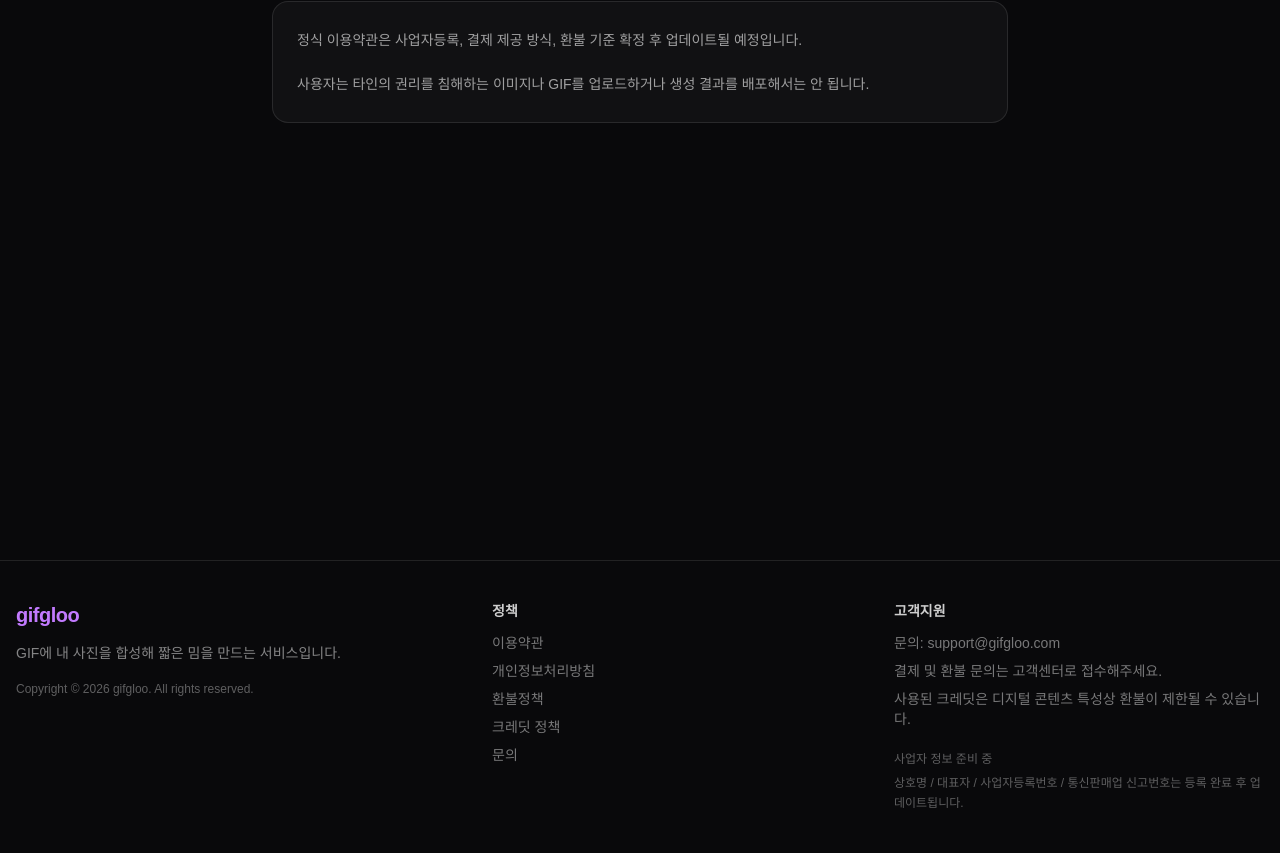
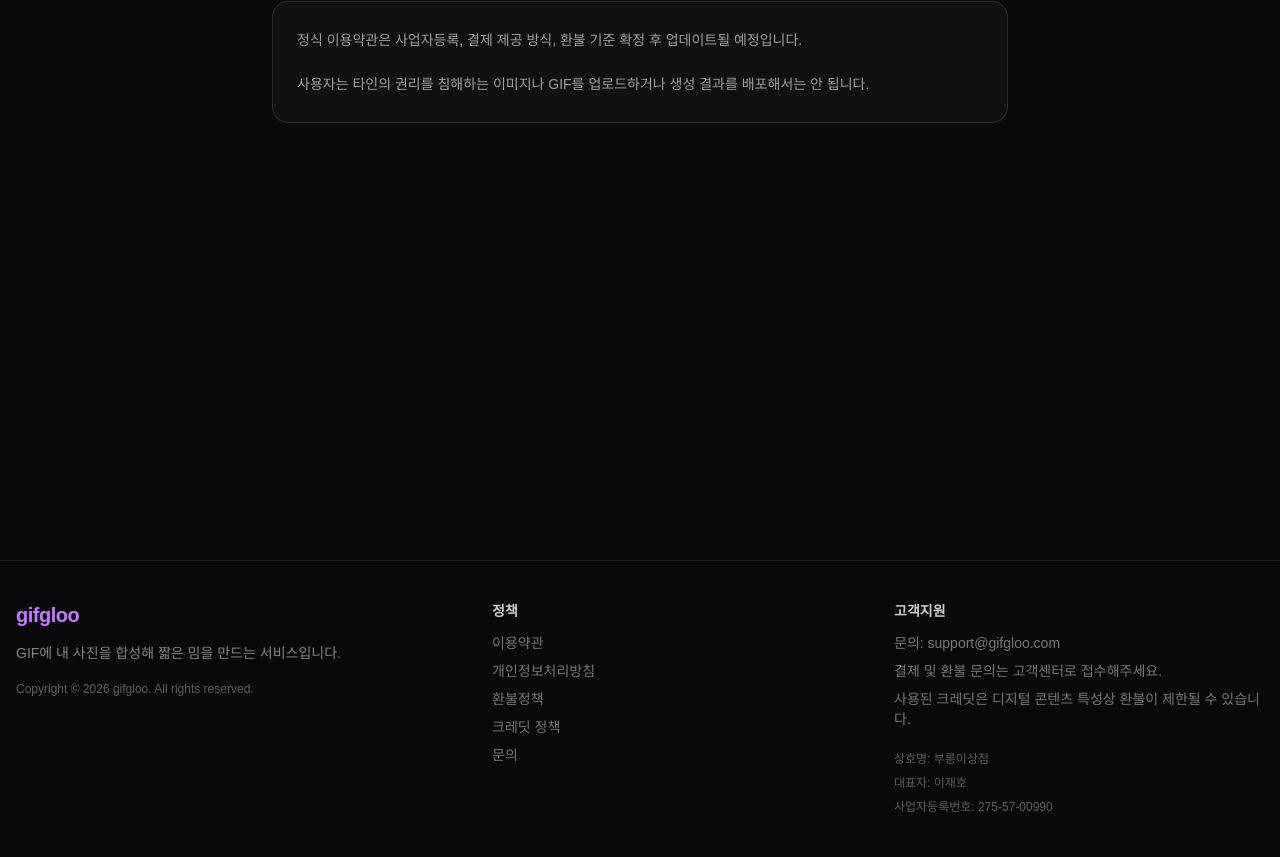
Before and after one commit to gigcot/gifgloo-frontend, a Next.js app: page /terms in a window 1280 px wide. Shown: the part 240-1097 px from the top of the page. Built offline with nearby package versions, Linux system fonts and the light colour scheme.

Commit message:
chore: update ops dashboard and footer

```diff
--- a/app/[...adminPath]/AdminDashboardClient.tsx
+++ b/app/[...adminPath]/AdminDashboardClient.tsx
@@ -7,6 +7,8 @@ type Overview = {
   today_compositions: number;
   today_failed_compositions: number;
   today_payment_amount: number;
+  today_ready_payments: number;
+  today_ready_payment_amount: number;
   today_credit_grants: number;
   missing_credit_candidates: number;
 };
@@ -249,11 +251,17 @@ export function AdminDashboardClient({ adminPath }: { adminPath: string }) {
         </p>
       </section>
 
-      <section className="grid gap-3 sm:grid-cols-2 lg:grid-cols-5">
+      <section className="grid gap-3 sm:grid-cols-2 lg:grid-cols-6">
         {[
-          ["오늘 합성 요청", overview?.today_compositions.toLocaleString() ?? "-"],
+          ["오늘 성공 합성", overview?.today_compositions.toLocaleString() ?? "-"],
           ["오늘 실패 작업", overview?.today_failed_compositions.toLocaleString() ?? "-"],
           ["오늘 결제 금액", overview ? formatWon(overview.today_payment_amount) : "-"],
+          [
+            "결제 확인 대기",
+            overview
+              ? `${overview.today_ready_payments.toLocaleString()}건 / ${formatWon(overview.today_ready_payment_amount)}`
+              : "-",
+          ],
           ["오늘 지급 크레딧", overview?.today_credit_grants.toLocaleString() ?? "-"],
           ["지급 누락 의심", overview?.missing_credit_candidates.toLocaleString() ?? "-"],
         ].map(([label, value]) => (
--- a/shared/ui/Footer.tsx
+++ b/shared/ui/Footer.tsx
@@ -39,8 +39,9 @@ export function Footer() {
             <p>사용된 크레딧은 디지털 콘텐츠 특성상 환불이 제한될 수 있습니다.</p>
           </div>
           <div className="mt-5 space-y-1 text-xs leading-5 text-white/35">
-            <p>사업자 정보 준비 중</p>
-            <p>상호명 / 대표자 / 사업자등록번호 / 통신판매업 신고번호는 등록 완료 후 업데이트됩니다.</p>
+            <p>상호명: 부릉이상점</p>
+            <p>대표자: 이재호</p>
+            <p>사업자등록번호: 275-57-00990</p>
           </div>
         </div>
       </div>
```
